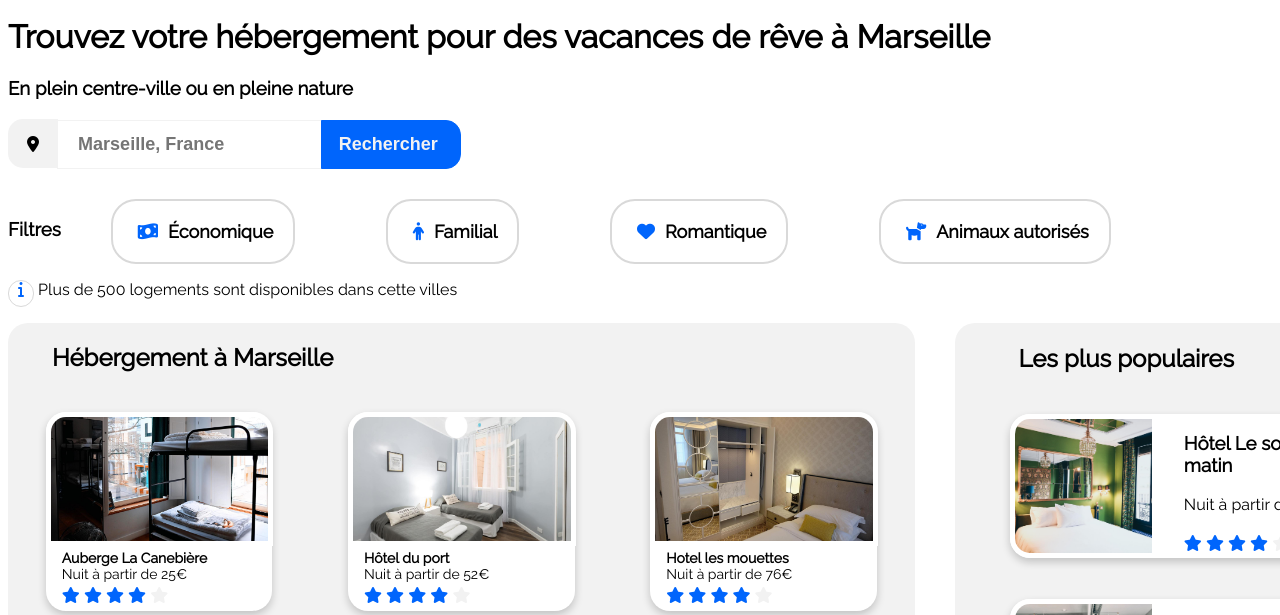
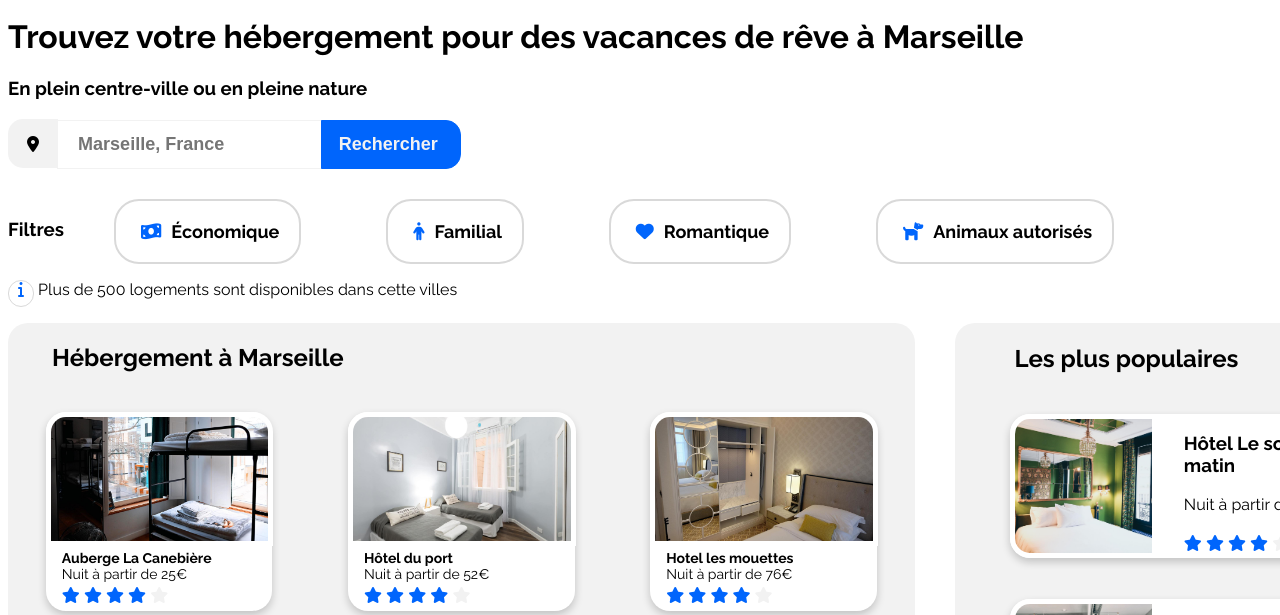
Before and after one commit to dededan487/Booki_Dom, a plain HTML site: page index.html in a window 1280 px wide. Shown: the part 131-746 px from the top of the page. Drawn offline with Linux system fonts and the light colour scheme; files whose address does not match are found by name.

Commit message:
changement_police_chargement_site_direct

```diff
--- a/css/style.css
+++ b/css/style.css
@@ -1,3 +1,17 @@
+@font-face{
+    font-family: "Raleway";
+    src: url(/css/Raleway-Regular.ttf);
+    font-weight: 400;
+    font-style: normal;
+}
+
+@font-face{
+    font-family: "Raleway";
+    src: url(/css/Raleway-Bold.ttf);
+    font-weight: 700;
+    font-style: normal;
+}
+
 #bloc_page {
     width: 1440px;
     height: 100%;
--- a/index.html
+++ b/index.html
@@ -6,10 +6,6 @@
     <title>Agence de Voyage Booki</title>
     <link rel="stylesheet" href="css/style.css">
     <link href="fontawesome/css/all.css" rel="stylesheet">
-    <link rel="preconnect" href="https://fonts.googleapis.com">
-    <link rel="preconnect" href="https://fonts.gstatic.com" crossorigin>
-    <link href="https://fonts.googleapis.com/css2?family=Raleway&display=swap" rel="stylesheet">
-    <link rel="preconnect" href="https://fonts.googleapis.com">
     <meta name="viewport" content="width=device-width, initial-scale=1">
 </head>
 
```
Also changed, not shown: css/Raleway-Bold.ttf (added), css/Raleway-Regular.ttf (added).
